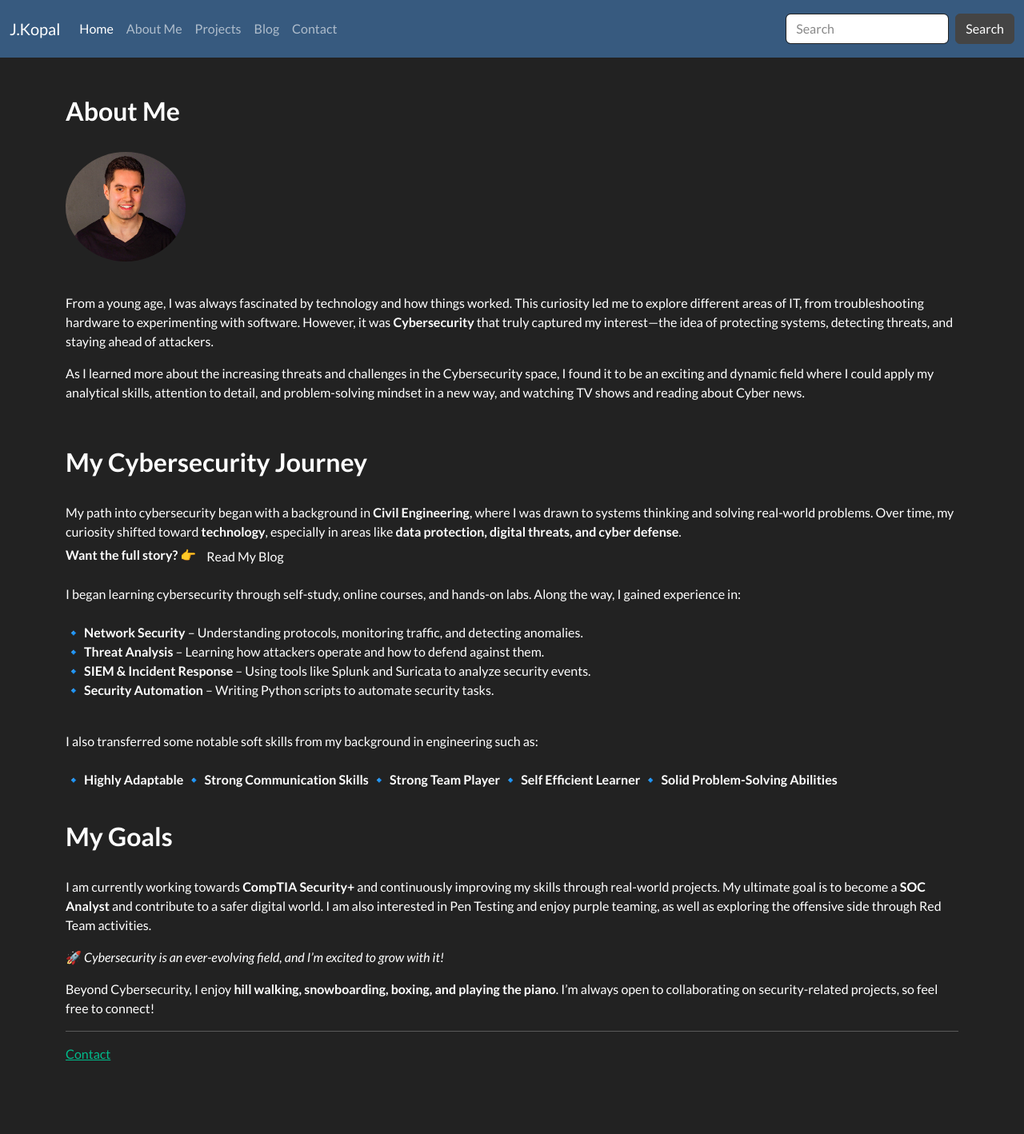
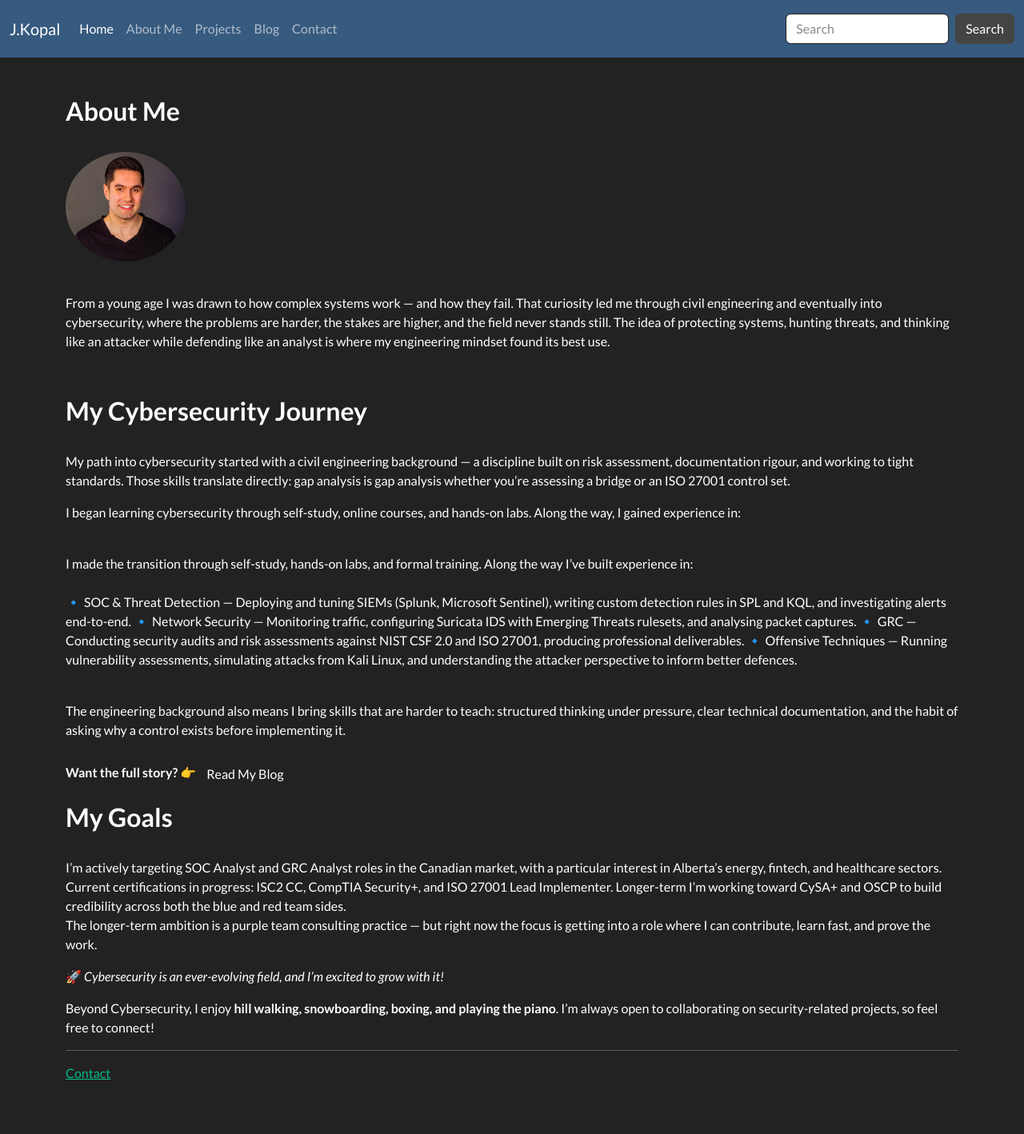
Before and after one commit to JKopal101/jkopal101.github.io, a Jekyll site: the page built from about_me.md, in a window 1280 px wide. Shown: the whole page at 80% size. Built offline with Jekyll 4.4.1, drawn with Linux system fonts in a browser that asks for light colours; before the commit the page ends 1394 px from its top, so only the background shows below that.

Commit message:
Update about_me.md

```diff
--- a/about_me.md
+++ b/about_me.md
@@ -10,43 +10,40 @@ permalink: /about_me/
 <img src="/assets/IMG_20220307_112617.jpg" width="150px" style="border-radius: 50%;" alt="James">
 
 <br>
-From a young age, I was always fascinated by technology and how things worked. This curiosity led me to explore different areas of IT, from troubleshooting hardware to experimenting with software. However, it was **Cybersecurity** that truly captured my interest—the idea of protecting systems, detecting threats, and staying ahead of attackers.
-
-
-As I learned more about the increasing threats and challenges in the Cybersecurity space, I found it to be an exciting and dynamic field where I could apply my analytical skills, attention to detail, and problem-solving mindset in a new way, and watching TV shows and reading about Cyber news.
+From a young age I was drawn to how complex systems work — and how they fail. That curiosity led me through civil engineering and eventually into cybersecurity, where the problems are harder, the stakes are higher, and the field never stands still. The idea of protecting systems, hunting threats, and thinking like an attacker while defending like an analyst is where my engineering mindset found its best use.
 
 <br>
 
 ### **My Cybersecurity Journey**
 <br>
-My path into cybersecurity began with a background in **Civil Engineering**, where I was drawn to systems thinking and solving real-world problems. Over time, my curiosity shifted toward **technology**, especially in areas like **data protection, digital threats, and cyber defense**.
+My path into cybersecurity started with a civil engineering background — a discipline built on risk assessment, documentation rigour, and working to tight standards. Those skills translate directly: gap analysis is gap analysis whether you're assessing a bridge or an ISO 27001 control set.
 <br>
-<span style="font-weight:600;">Want the full story?</span>
-👉[Read My Blog](_posts/2025-03-26-my-cyber-journey.md){: .btn}
 
 <!-- <span style="font-weight:600;">Want the full story?</span> <br>
 👉<a href="_posts/2025-03-26-my-cyber-journey.html" style="display:inline-block; padding: 8px 16px; background-color:#007acc; color:white; text-decoration:none; border-radius:6px; margin-top:6px;">Read the full blog post</a> -->
 
 I began learning cybersecurity through self-study, online courses, and hands-on labs. Along the way, I gained experience in:
 <br><br>
-  🔹 **Network Security** – Understanding protocols, monitoring traffic, and detecting anomalies.
-  🔹 **Threat Analysis** – Learning how attackers operate and how to defend against them.
-  🔹 **SIEM & Incident Response** – Using tools like Splunk and Suricata to analyze security events.
-  🔹 **Security Automation** – Writing Python scripts to automate security tasks.
+
+I made the transition through self-study, hands-on labs, and formal training. Along the way I've built experience in:
+<br><br>
+🔹 SOC & Threat Detection — Deploying and tuning SIEMs (Splunk, Microsoft Sentinel), writing custom detection rules in SPL and KQL, and investigating alerts end-to-end.
+🔹 Network Security — Monitoring traffic, configuring Suricata IDS with Emerging Threats rulesets, and analysing packet captures.
+🔹 GRC — Conducting security audits and risk assessments against NIST CSF 2.0 and ISO 27001, producing professional deliverables.
+🔹 Offensive Techniques — Running vulnerability assessments, simulating attacks from Kali Linux, and understanding the attacker perspective to inform better defences.
 <br><br>
 
-I also transferred some notable soft skills from my background in engineering such as:
-<br><br>
-  🔹 **Highly Adaptable**
-  🔹 **Strong Communication Skills**
-  🔹 **Strong Team Player**
-  🔹 **Self Efficient Learner**
-  🔹 **Solid Problem-Solving Abilities**
-<br><br>
+The engineering background also means I bring skills that are harder to teach: structured thinking under pressure, clear technical documentation, and the habit of asking why a control exists before implementing it.<br><br>
+<span style="font-weight:600;">Want the full story?</span>
+👉[Read My Blog](_posts/2025-03-26-my-cyber-journey.md){: .btn}
+
 
 ### **My Goals**
 <br>
-I am currently working towards **CompTIA Security+** and continuously improving my skills through real-world projects. My ultimate goal is to become a **SOC Analyst** and contribute to a safer digital world. I am also interested in Pen Testing and enjoy purple teaming, as well as exploring the offensive side through Red Team activities.
+I'm actively targeting SOC Analyst and GRC Analyst roles in the Canadian market, with a particular interest in Alberta's energy, fintech, and healthcare sectors.
+Current certifications in progress: ISC2 CC, CompTIA Security+, and ISO 27001 Lead Implementer. Longer-term I'm working toward CySA+ and OSCP to build credibility across both the blue and red team sides.
+<br>
+The longer-term ambition is a purple team consulting practice — but right now the focus is getting into a role where I can contribute, learn fast, and prove the work.
 
 🚀 *Cybersecurity is an ever-evolving field, and I’m excited to grow with it!*
 
```
